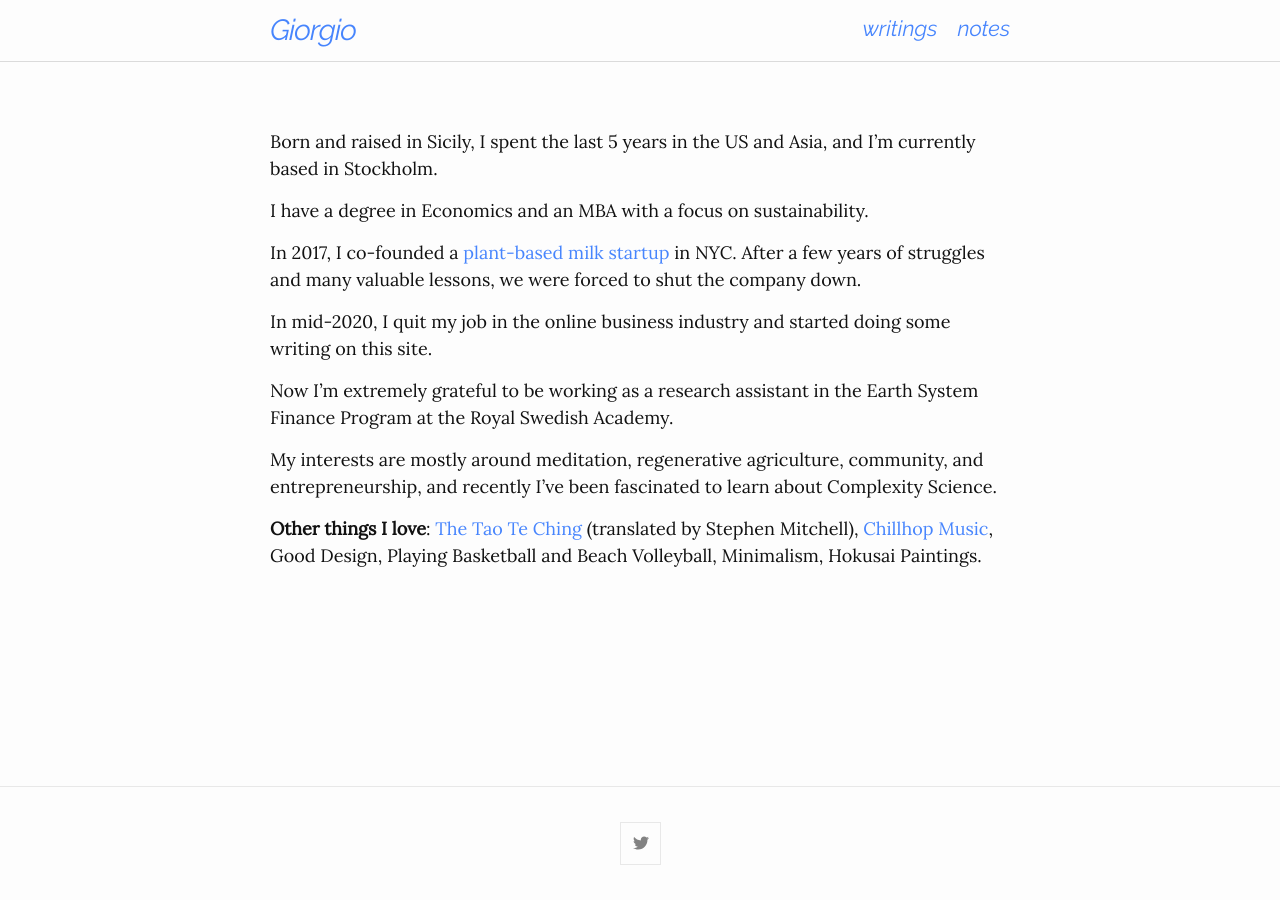
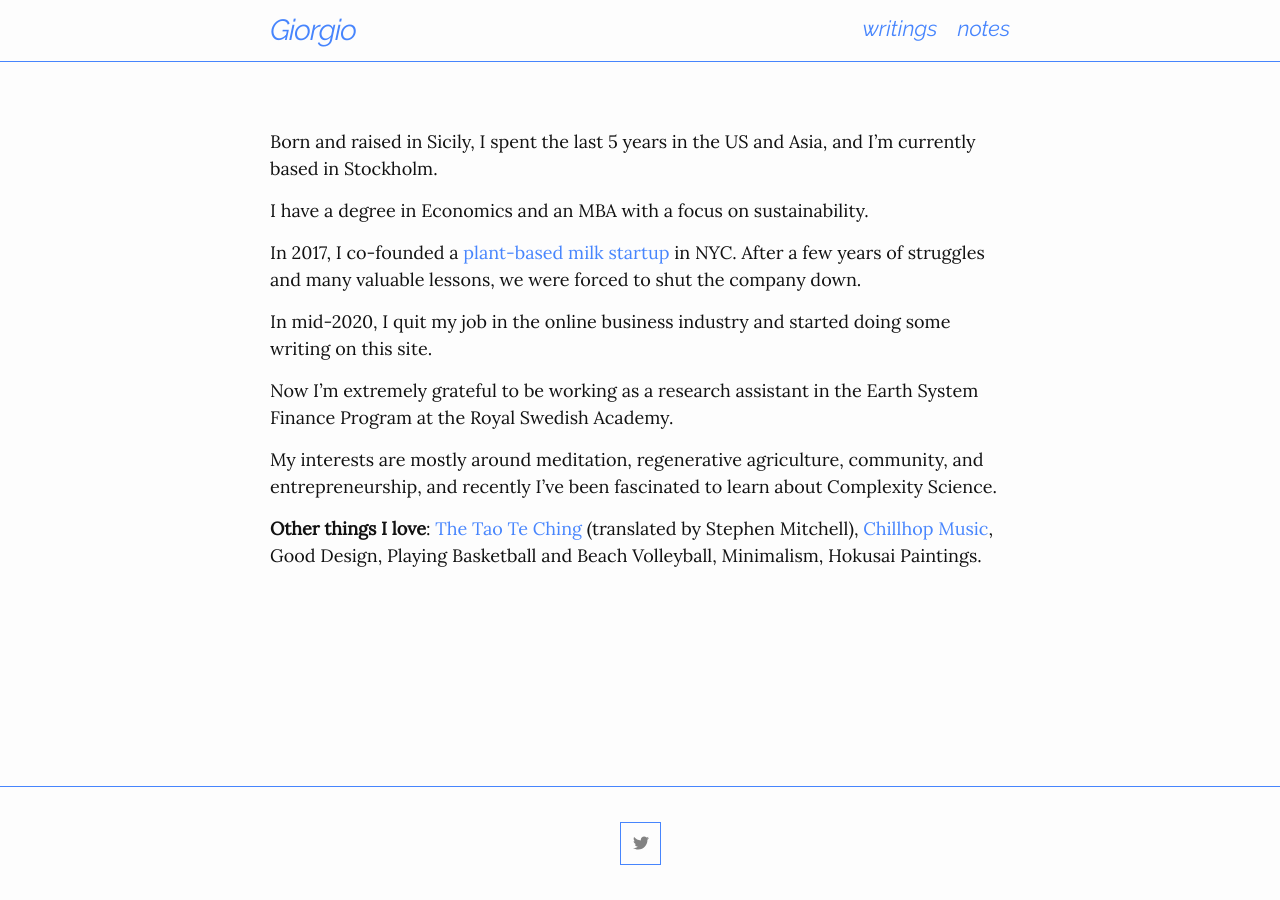
Before and after one commit to giorgiop94/giorgio-blog, a Jekyll site: the page built from index.md, in a window 1280 px wide. Built offline with Jekyll 4.4.1, drawn with Linux system fonts in a browser that asks for light colours.

Commit message:
border color change

```diff
--- a/_sass/minima/_layout.scss
+++ b/_sass/minima/_layout.scss
@@ -4,7 +4,7 @@
 .site-header {
   // border-top: 5px solid $border-color-03;
   // border-bottom: 1px solid $site-title-color;
-  border-bottom: 1px solid $border-color-02;
+  border-bottom: 1px solid $border-color-01;
   min-height: $spacing-unit * 1.865;
   line-height: $base-line-height * $base-font-size * 2.25;
 
--- a/_sass/minima/skins/giorgio.scss
+++ b/_sass/minima/skins/giorgio.scss
@@ -7,7 +7,7 @@
 // TODO: Lora for body
 // TODO: Raleway for headings and header
 
-$brand-color:           #828282 !default;
+$brand-color:           #4785FD !default;
 $brand-color-light:     lighten($brand-color, 40%) !default;
 $brand-color-dark:      darken($brand-color, 25%) !default;
 
@@ -21,7 +21,7 @@
 $link-visited-color:    darken($link-base-color, 15%) !default;
 $link-hover-color:      $text-color !default;
 
-$border-color-01:       $brand-color-light !default;
+$border-color-01:       $brand-color !default;
 $border-color-02:       lighten($brand-color, 35%) !default;
 $border-color-03:       $brand-color-dark !default;
 
```
